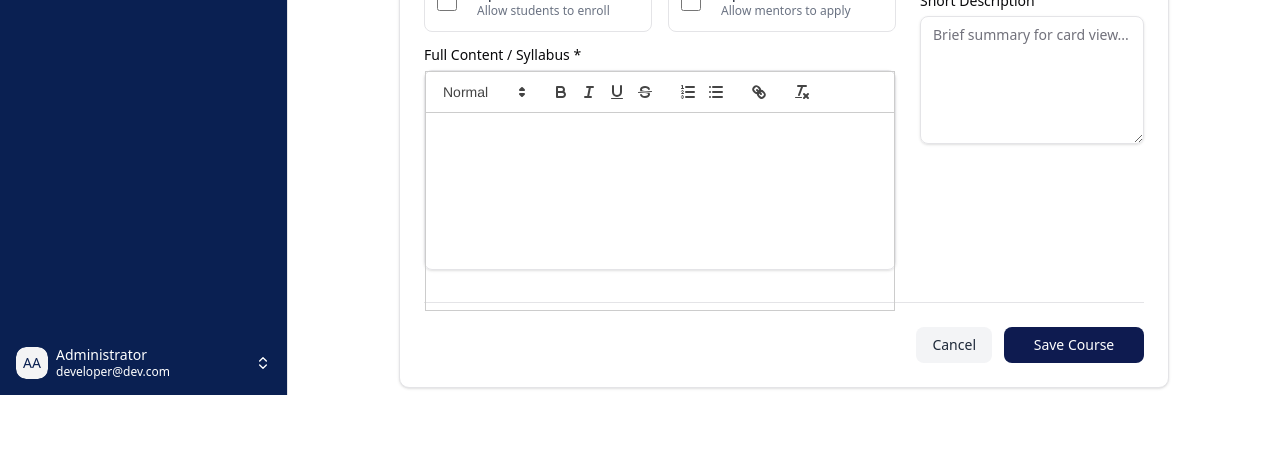
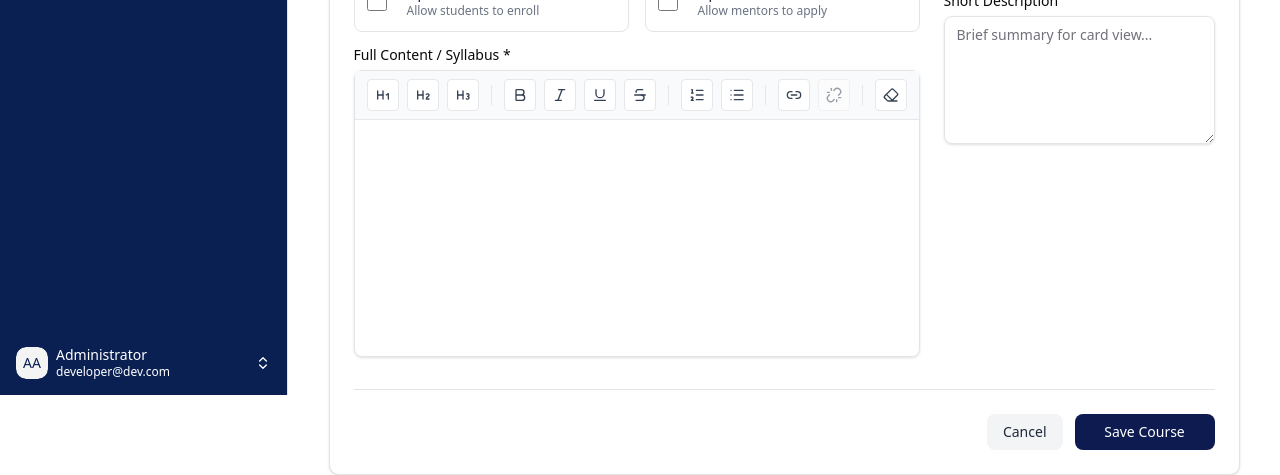
Before and after one commit to mhndkptr/Learniverse-FE, a Next.js app: page /backoffice/course/create in a window 1280 px wide. Shown: the part 405-880 px from the top of the page. Before the commit the page ends 857 px from the top, so only its background shows below. Built offline with nearby package versions, Linux system fonts and the light colour scheme; no server answers.

Commit message:
rich text using tiptap

```diff
--- a/package.json
+++ b/package.json
@@ -23,6 +23,10 @@
     "@radix-ui/react-tabs": "^1.1.13",
     "@radix-ui/react-tooltip": "^1.2.8",
     "@tanstack/react-query": "^5.90.10",
+    "@tiptap/extension-link": "^2.6.6",
+    "@tiptap/extension-underline": "^2.6.6",
+    "@tiptap/react": "^2.6.6",
+    "@tiptap/starter-kit": "^2.6.6",
     "axios": "^1.13.2",
     "class-variance-authority": "^0.7.1",
     "clsx": "^2.1.1",
@@ -35,7 +39,6 @@
     "react-day-picker": "^9.11.1",
     "react-dom": "19.2.0",
     "react-hook-form": "^7.66.1",
-    "react-quill": "^2.0.0",
     "recharts": "^3.4.1",
     "sonner": "^2.0.7",
     "tailwind-merge": "^3.3.1",
--- a/src/app/(frontliner)/course/[id]/CourseDetailPageComponent.jsx
+++ b/src/app/(frontliner)/course/[id]/CourseDetailPageComponent.jsx
@@ -10,6 +10,7 @@ import { Button } from '@/components/ui/button'
 import { Badge } from '@/components/ui/badge'
 import { useGetCourseById } from '@/hooks/course.hook'
 import { useAuth } from '@/contexts/auth.context'
+import '@/richtext.css'
 
 export default function CourseDetailPageComponent({ id }) {
   const { user } = useAuth()
@@ -114,7 +115,7 @@ export default function CourseDetailPageComponent({ id }) {
                 Course Syllabus
               </h2>
               <div
-                className="prose prose-slate max-w-none leading-relaxed text-gray-700 [&_h1]:text-3xl [&_h2]:text-2xl [&_h3]:text-xl"
+                className="richtext leading-relaxed text-gray-700"
                 dangerouslySetInnerHTML={{ __html: course.content || '' }}
               />
             </div>
--- a/src/components/core/backoffice/course/CourseForm.jsx
+++ b/src/components/core/backoffice/course/CourseForm.jsx
@@ -1,12 +1,27 @@
 'use client'
 
-import { useEffect, useMemo, useRef, useState } from 'react'
+import { useEffect, useState } from 'react'
 import { useForm } from 'react-hook-form'
 import { zodResolver } from '@hookform/resolvers/zod'
 import { z } from 'zod'
 import { Button } from '@/components/ui/button'
 import { Input } from '@/components/ui/input'
-import { Loader2, UploadCloud } from 'lucide-react'
+import {
+  Bold,
+  Eraser,
+  Heading1,
+  Heading2,
+  Heading3,
+  Italic,
+  Link2,
+  List,
+  ListOrdered,
+  Loader2,
+  Strikethrough,
+  Underline as UnderlineIcon,
+  Unlink,
+  UploadCloud,
+} from 'lucide-react'
 import {
   FormControl,
   FormField,
@@ -15,8 +30,11 @@ import {
   FormMessage,
 } from '@/components/ui/form'
 import BaseForm from '@/components/_shared/BaseForm'
-import 'quill/dist/quill.snow.css'
-import '@/quill-overrides.css'
+import { EditorContent, useEditor } from '@tiptap/react'
+import StarterKit from '@tiptap/starter-kit'
+import UnderlineExtension from '@tiptap/extension-underline'
+import LinkExtension from '@tiptap/extension-link'
+import '@/richtext.css'
 
 // Schema Validasi
 const courseSchema = z.object({
@@ -41,8 +59,6 @@ export default function CourseForm({
   onDelete,
 }) {
   const [preview, setPreview] = useState(null)
-  const editorRef = useRef(null)
-  const quillInstance = useRef(null)
 
   const form = useForm({
     resolver: zodResolver(courseSchema),
@@ -55,6 +71,34 @@ export default function CourseForm({
       is_open_registration_member: false,
       is_open_registration_mentor: false,
       cover: null,
+    },
+  })
+
+  const editor = useEditor({
+    extensions: [
+      StarterKit.configure({
+        heading: {
+          levels: [1, 2, 3],
+        },
+      }),
+      UnderlineExtension,
+      LinkExtension.configure({
+        openOnClick: false,
+        HTMLAttributes: {
+          rel: 'noopener noreferrer',
+          target: '_blank',
+        },
+      }),
+    ],
+    content: form.getValues('content') || '',
+    onUpdate: ({ editor }) => {
+      form.setValue('content', editor.getHTML(), { shouldValidate: true })
+    },
+    editorProps: {
+      attributes: {
+        class:
+          'prose prose-slate max-w-none min-h-[220px] px-3 py-2 focus:outline-none',
+      },
     },
   })
 
@@ -78,6 +122,12 @@ export default function CourseForm({
     }
   }, [defaultValues, form])
 
+  useEffect(() => {
+    if (editor && defaultValues?.content !== undefined) {
+      editor.commands.setContent(defaultValues.content || '', false)
+    }
+  }, [editor, defaultValues])
+
   const handleFileChange = (e) => {
     const file = e.target.files[0]
     if (file) {
@@ -85,52 +135,6 @@ export default function CourseForm({
       setPreview(URL.createObjectURL(file))
     }
   }
-
-  const quillModules = useMemo(
-    () => ({
-      toolbar: [
-        [{ header: [1, 2, 3, false] }],
-        ['bold', 'italic', 'underline', 'strike'],
-        [{ list: 'ordered' }, { list: 'bullet' }],
-        ['link'],
-        ['clean'],
-      ],
-    }),
-    []
-  )
-
-  // Inisialisasi Quill editor
-  useEffect(() => {
-    let mounted = true
-    ;(async () => {
-      const Quill = (await import('quill')).default
-      if (!mounted || !editorRef.current || quillInstance.current) return
-
-      const quill = new Quill(editorRef.current, {
-        theme: 'snow',
-        modules: quillModules,
-      })
-
-      quill.on('text-change', () => {
-        form.setValue('content', quill.root.innerHTML, { shouldValidate: true })
-      })
-
-      // Set konten awal dari form
-      quill.root.innerHTML = form.getValues('content') || ''
-      quillInstance.current = quill
-    })()
-
-    return () => {
-      mounted = false
-    }
-  }, [form, quillModules])
-
-  // Sinkronkan konten ketika defaultValues berubah (mode edit)
-  useEffect(() => {
-    if (quillInstance.current && defaultValues?.content) {
-      quillInstance.current.root.innerHTML = defaultValues.content
-    }
-  }, [defaultValues])
 
   return (
     <BaseForm
@@ -269,8 +273,18 @@ export default function CourseForm({
             <FormItem>
               <FormLabel>Full Content / Syllabus *</FormLabel>
               <FormControl>
-                <div className="border-input focus-visible:ring-ring min-h-[200px] rounded-md border bg-transparent text-sm shadow-sm focus-visible:ring-1 focus-visible:outline-none">
-                  <div ref={editorRef} />
+                <div className="space-y-2">
+                  <input type="hidden" {...field} value={field.value || ''} />
+                  <div className="rounded-md border border-input text-sm shadow-sm">
+                    <EditorToolbar editor={editor} />
+                    {editor ? (
+                      <EditorContent editor={editor} className="richtext px-3 py-2" />
+                    ) : (
+                      <div className="flex min-h-[220px] items-center justify-center text-gray-400">
+                        Loading editor...
+                      </div>
+                    )}
+                  </div>
                 </div>
               </FormControl>
               <FormMessage />
@@ -394,3 +408,138 @@ export default function CourseForm({
     </BaseForm>
   )
 }
+
+function EditorToolbar({ editor }) {
+  if (!editor) {
+    return (
+      <div className="border-b border-gray-200 bg-gray-50 px-3 py-2 text-xs text-gray-400">
+        Menyiapkan editor...
+      </div>
+    )
+  }
+
+  const handleSetLink = () => {
+    const previousUrl = editor.getAttributes('link').href || ''
+    const url = window.prompt('Masukkan URL', previousUrl || 'https://')
+    if (url === null) return
+    const trimmed = url.trim()
+    if (trimmed === '') {
+      editor.chain().focus().unsetLink().run()
+      return
+    }
+    editor
+      .chain()
+      .focus()
+      .extendMarkRange('link')
+      .setLink({ href: trimmed, target: '_blank', rel: 'noopener noreferrer' })
+      .run()
+  }
+
+  return (
+    <div className="flex flex-wrap items-center gap-2 border-b border-gray-200 bg-gray-50 px-3 py-2">
+      <ToolbarButton
+        ariaLabel="Heading 1"
+        active={editor.isActive('heading', { level: 1 })}
+        onClick={() => editor.chain().focus().toggleHeading({ level: 1 }).run()}
+      >
+        <Heading1 className="h-4 w-4" />
+      </ToolbarButton>
+      <ToolbarButton
+        ariaLabel="Heading 2"
+        active={editor.isActive('heading', { level: 2 })}
+        onClick={() => editor.chain().focus().toggleHeading({ level: 2 }).run()}
+      >
+        <Heading2 className="h-4 w-4" />
+      </ToolbarButton>
+      <ToolbarButton
+        ariaLabel="Heading 3"
+        active={editor.isActive('heading', { level: 3 })}
+        onClick={() => editor.chain().focus().toggleHeading({ level: 3 }).run()}
+      >
+        <Heading3 className="h-4 w-4" />
+      </ToolbarButton>
+      <div className="mx-1 h-5 w-px bg-gray-200" />
+      <ToolbarButton
+        ariaLabel="Bold"
+        active={editor.isActive('bold')}
+        onClick={() => editor.chain().focus().toggleBold().run()}
+      >
+        <Bold className="h-4 w-4" />
+      </ToolbarButton>
+      <ToolbarButton
+        ariaLabel="Italic"
+        active={editor.isActive('italic')}
+        onClick={() => editor.chain().focus().toggleItalic().run()}
+      >
+        <Italic className="h-4 w-4" />
+      </ToolbarButton>
+      <ToolbarButton
+        ariaLabel="Underline"
+        active={editor.isActive('underline')}
+        onClick={() => editor.chain().focus().toggleUnderline().run()}
+      >
+        <UnderlineIcon className="h-4 w-4" />
+      </ToolbarButton>
+      <ToolbarButton
+        ariaLabel="Strikethrough"
+        active={editor.isActive('strike')}
+        onClick={() => editor.chain().focus().toggleStrike().run()}
+      >
+        <Strikethrough className="h-4 w-4" />
+      </ToolbarButton>
+      <div className="mx-1 h-5 w-px bg-gray-200" />
+      <ToolbarButton
+        ariaLabel="Ordered list"
+        active={editor.isActive('orderedList')}
+        onClick={() => editor.chain().focus().toggleOrderedList().run()}
+      >
+        <ListOrdered className="h-4 w-4" />
+      </ToolbarButton>
+      <ToolbarButton
+        ariaLabel="Bullet list"
+        active={editor.isActive('bulletList')}
+        onClick={() => editor.chain().focus().toggleBulletList().run()}
+      >
+        <List className="h-4 w-4" />
+      </ToolbarButton>
+      <div className="mx-1 h-5 w-px bg-gray-200" />
+      <ToolbarButton ariaLabel="Add link" onClick={handleSetLink}>
+        <Link2 className="h-4 w-4" />
+      </ToolbarButton>
+      <ToolbarButton
+        ariaLabel="Remove link"
+        disabled={!editor.isActive('link')}
+        onClick={() => editor.chain().focus().unsetLink().run()}
+      >
+        <Unlink className="h-4 w-4" />
+      </ToolbarButton>
+      <div className="mx-1 h-5 w-px bg-gray-200" />
+      <ToolbarButton
+        ariaLabel="Clear formatting"
+        onClick={() =>
+          editor.chain().focus().unsetAllMarks().clearNodes().run()
+        }
+      >
+        <Eraser className="h-4 w-4" />
+      </ToolbarButton>
+    </div>
+  )
+}
+
+function ToolbarButton({ active, onClick, children, ariaLabel, disabled }) {
+  return (
+    <button
+      type="button"
+      aria-label={ariaLabel}
+      disabled={disabled}
+      onClick={onClick}
+      className={`flex h-8 w-8 items-center justify-center rounded border text-xs transition ${
+        active
+          ? 'border-[#0E1B50] bg-[#0E1B50] text-white'
+          : 'border-gray-200 bg-white text-gray-700 hover:bg-gray-50'
+      } ${disabled ? 'cursor-not-allowed opacity-50' : ''}`}
+    >
+      {children}
+    </button>
+  )
+}
--- /dev/null
+++ b/src/richtext.css
@@ -0,0 +1,55 @@
+.richtext {
+  font-size: 1rem;
+  line-height: 1.75;
+  color: #1f2937;
+}
+
+.richtext h1 {
+  font-size: 1.875rem;
+  line-height: 2.25rem;
+  font-weight: 700;
+  margin-top: 1.5rem;
+  margin-bottom: 0.75rem;
+}
+
+.richtext h2 {
+  font-size: 1.5rem;
+  line-height: 2.125rem;
+  font-weight: 600;
+  margin-top: 1.25rem;
+  margin-bottom: 0.5rem;
+}
+
+.richtext h3 {
+  font-size: 1.25rem;
+  line-height: 1.875rem;
+  font-weight: 600;
+  margin-top: 1rem;
+  margin-bottom: 0.5rem;
+}
+
+.richtext p {
+  margin-top: 0.75rem;
+  margin-bottom: 0.75rem;
+}
+
+.richtext p:empty::before {
+  content: '\00a0';
+  display: block;
+  height: 0.75rem;
+}
+
+.richtext ul,
+.richtext ol {
+  margin: 0.5rem 0 0.75rem 1.5rem;
+  padding-left: 1rem;
+}
+
+.richtext li {
+  margin-bottom: 0.25rem;
+}
+
+.richtext a {
+  color: #2563eb;
+  text-decoration: underline;
+}
```
Also changed, not shown: 1 other file (tests, documents, lock files or other folders).
